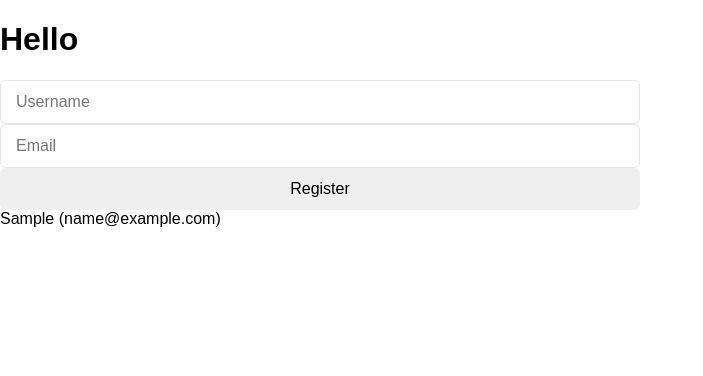
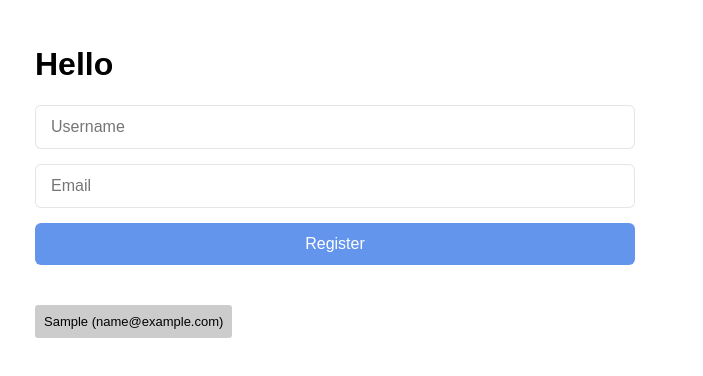
Before and after one commit to jacklaurencegaray/no-lib-registration-form, a plain HTML site: page index.html in a window 1280 px wide. Both pictures are taken after typing "Sample", "name@example.com" into the empty fields and a click on the button "Register". Shown: the whole page, without its empty margins (0-703 px from the left). Drawn offline with Linux system fonts and the light colour scheme.

```diff
--- a/main.css
+++ b/main.css
@@ -23,13 +23,39 @@ button {
 }
 
 .registrationForm {
+    margin: 25px 35px;
     display: flex;
     flex-direction: column;
-    width: 50%;
+    max-width: 600px;
+    justify-content: center;
+}
+
+.registrationForm input,
+.registrationForm button {
+    margin-bottom: 15px;
 }
 
 .registrationForm__email {}
 
-.registrationForm__submitButton {}
+.registrationForm__submitButton {
+    background-color: cornflowerblue;
+    color: white;
+    font-weight: 500;
+}
 
 .registrationForm__username {}
+
+.personList {
+    margin: 25px 35px;
+    display: flex;
+    flex-flow: row wrap;
+}
+
+.personList__person {
+    margin-right: 12px;
+    background-color: rgba(0, 0, 0, .2);
+    font-size: 13px;
+    border-radius: 3px;
+    padding: 9px;
+    margin-bottom: 10px;
+}
--- a/main.js
+++ b/main.js
@@ -1,3 +1,9 @@
+document.onreadystatechange = function() {
+  if (document.readyState === "complete") {
+    main()
+  }
+}
+
 var UI = (function UI() {
   var API = {}
 
@@ -51,12 +57,6 @@ var GlobalState = (function() {
   return API
 })()
 
-document.onreadystatechange = function() {
-  if (document.readyState === "complete") {
-    main()
-  }
-}
-
 function PersonList() {
   var personList = document.createElement("div")
   personList.classList.add("personList")
```
